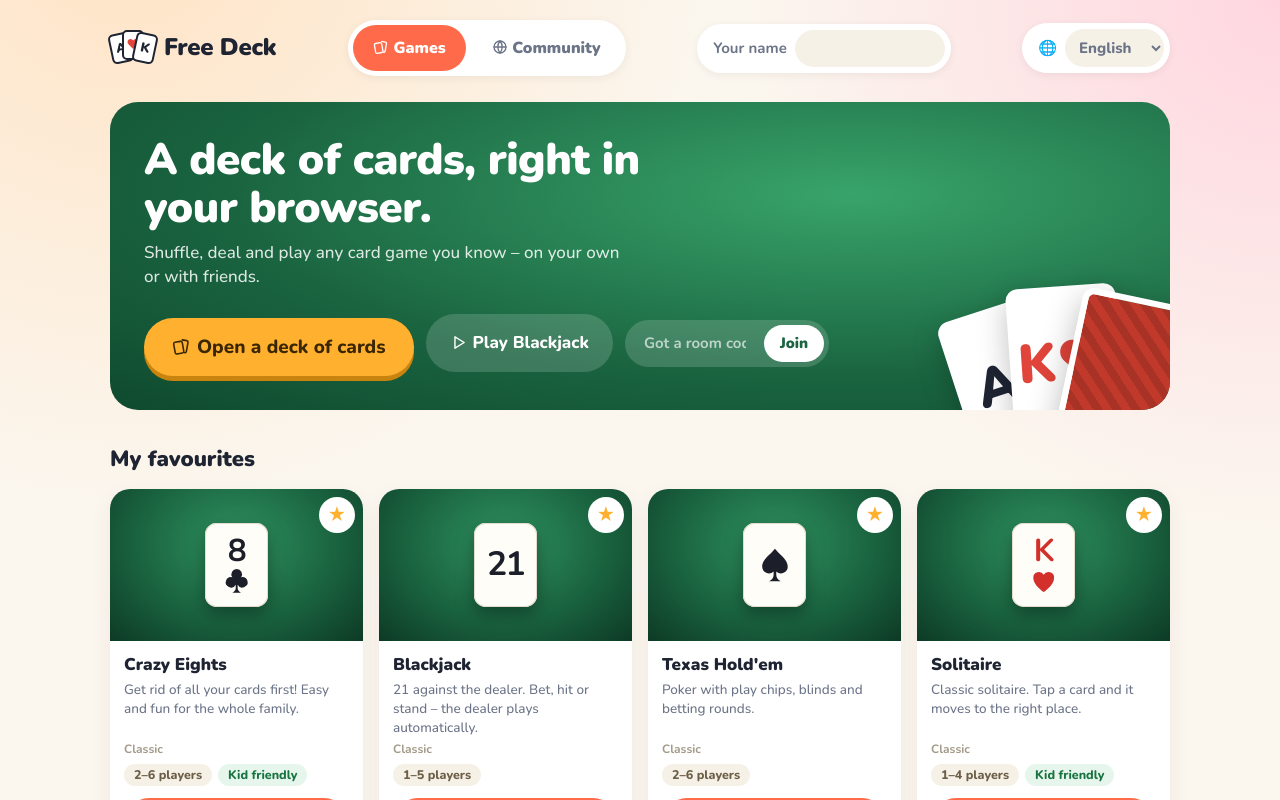
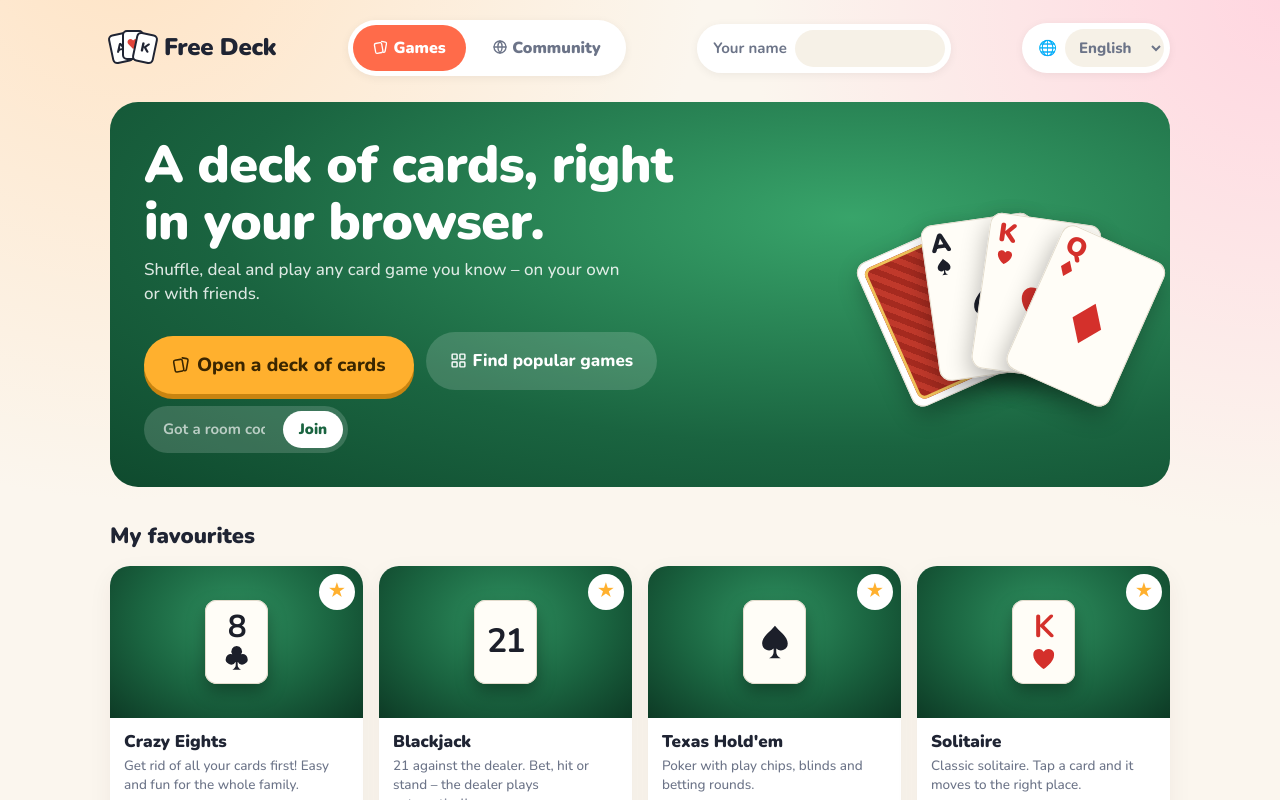
Before and after one commit to alfonsssss/free-deck, a website: page public/index.html in a window 1280 px wide. Drawn offline with Linux system fonts and the light colour scheme.

Commit message:
Smaller shadow when moving a whole pile; start page shows the deck first with Find popular games
Co-Authored-By: Claude Opus 5.5 <noreply@anthropic.com>

```diff
--- a/public/deck.css
+++ b/public/deck.css
@@ -57,7 +57,8 @@
 .dc .mid.face{font-weight:900;font-size:calc(var(--cw)*.62);letter-spacing:-.05em}
 .dc .mid.face .suit{position:absolute;width:calc(var(--cw)*.22);height:calc(var(--cw)*.22);transform:translate(calc(var(--cw)*.2),calc(var(--cw)*.3))}
 .dc.dlift{cursor:grabbing;transition:none}
-.dc.dlift .f,.dc.dlift .b{box-shadow:0 14px 28px rgba(0,0,0,.4),0 4px 8px rgba(0,0,0,.25)}
+.dc.dlift .f,.dc.dlift .b{box-shadow:0 10px 20px rgba(0,0,0,.32),0 3px 6px rgba(0,0,0,.2)}
+.dc.dflat .f,.dc.dflat .b{box-shadow:0 0 0 1px rgba(0,0,0,.08)}
 .dc.hand.raised{filter:drop-shadow(0 0 0 #ffd066)}
 .dc.target .f,.dc.target .b{box-shadow:0 0 0 3px #ffd066,0 8px 18px rgba(0,0,0,.35)}
 @keyframes dshake{0%,100%{translate:0 0}20%{translate:-6px -2px}40%{translate:5px 2px}60%{translate:-4px 1px}80%{translate:3px -1px}}
--- a/public/deck.js
+++ b/public/deck.js
@@ -310,7 +310,8 @@ function deckMove(e) {
     d.moved = true; clearTimeout(DK.holdT); sfx('slide');
     document.querySelectorAll('#deck .dc.held').forEach(el => el.classList.remove('held'));
     d.els = d.ids.map(id => DK.els.get(id)).filter(Boolean);
-    d.els.forEach((el, i) => { el.classList.add('dlift'); el.style.zIndex = 5000 + i; el.style.display = ''; });
+    // moving a whole pile: only the top card casts a shadow (52 shadows would make one huge dark blob)
+    d.els.forEach((el, i) => { el.classList.add('dlift'); el.style.zIndex = 5000 + i; const under = d.whole && i < d.els.length - 1; el.classList.toggle('dflat', under); el.style.display = d.whole && i < d.els.length - 8 ? 'none' : ''; });
     if (d.whole) d.hit.classList.add('nt');
   }
   e.preventDefault();
@@ -352,7 +353,7 @@ function deckUp(e) {
     else ddZoneSheet(d.zone);
     return;
   }
-  (d.els || []).forEach(el => el.classList.remove('dlift'));
+  (d.els || []).forEach(el => el.classList.remove('dlift', 'dflat'));
   if (d.whole) d.hit.classList.remove('nt');
   document.querySelectorAll('#deck .dc.held').forEach(el => el.classList.remove('held'));
   if (!d.moved && d.held) { deckPileMenu(d.pile); return; }
--- a/public/i18n.js
+++ b/public/i18n.js
@@ -15,7 +15,7 @@ const I18N = {
     heroTitle: 'En kortlek, direkt i webbläsaren.', heroText: 'Blanda, dela ut och spela vilket kortspel du vill – själv eller med vänner.',
     haveCode: 'Har du en rumskod?', join: 'Gå med', writeCode: 'Skriv rumskoden du har fått', favorites: '⭐ Mina favoriter', chooseGame: 'Färdiga spel', play: 'Spela', plays: '▶ {n} spelningar',
     players: '👥 {n} spelare', kids: '👶 För barn', classic: 'Klassiker', favEmpty: 'Tryck på ☆ på ett spel så hamnar det här.', favSaved: '⭐ Sparad bland dina favoriter', favRemoved: 'Borttagen från favoriter',
-    back: 'Tillbaka', openDeck: 'Öppna en kortlek', heroTitleSolo: 'En kortlek, direkt i webbläsaren.', connLost: 'Tappade anslutningen – försöker igen…', room: 'Rum {code}', playNow: 'Spela {name}', heroTextSolo: 'Blanda, dela ut och spela vilket kortspel du vill.',
+    findGames: 'Hitta populära spel', back: 'Tillbaka', openDeck: 'Öppna en kortlek', heroTitleSolo: 'En kortlek, direkt i webbläsaren.', connLost: 'Tappade anslutningen – försöker igen…', room: 'Rum {code}', playNow: 'Spela {name}', heroTextSolo: 'Blanda, dela ut och spela vilket kortspel du vill.',
     tabGames: 'Spel', createOwn: 'Skapa eget spel', createTip: 'Skapa eget spel|Börja med ett tomt bord och en kortlek. Lägg till platser, marker och knappar – och publicera i Community.',
     myGames: '🎨 Spel jag har gjort', by: 'av {name}', onlyYou: 'Bara du', favorite: 'Favorit', favOnTip: 'Spara som favorit|Spelet hamnar under ⭐ Mina favoriter.', favOffTip: 'Ta bort favorit|Spelet försvinner från Mina favoriter.',
     delTip: 'Ta bort|Tar bort ditt spel för alltid.', reportTip: 'Rapportera|Tycker du att spelet är olämpligt? Tryck här så tittar vi på det.',
@@ -39,7 +39,7 @@ const I18N = {
     heroTitle: 'A deck of cards, right in your browser.', heroText: 'Shuffle, deal and play any card game you know – on your own or with friends.',
     haveCode: 'Got a room code?', join: 'Join', writeCode: 'Type the room code you were given', favorites: '⭐ My favourites', chooseGame: 'Ready-made games', play: 'Play', plays: '▶ {n} plays',
     players: '👥 {n} players', kids: '👶 Kid friendly', classic: 'Classic', favEmpty: 'Tap ☆ on a game to keep it here.', favSaved: '⭐ Saved to your favourites', favRemoved: 'Removed from favourites',
-    back: 'Back', openDeck: 'Open a deck of cards', heroTitleSolo: 'A deck of cards, right in your browser.', connLost: 'Connection lost – trying again…', room: 'Room {code}', playNow: 'Play {name}', heroTextSolo: 'Shuffle, deal and play any card game you know.',
+    findGames: 'Find popular games', back: 'Back', openDeck: 'Open a deck of cards', heroTitleSolo: 'A deck of cards, right in your browser.', connLost: 'Connection lost – trying again…', room: 'Room {code}', playNow: 'Play {name}', heroTextSolo: 'Shuffle, deal and play any card game you know.',
     tabGames: 'Games', createOwn: 'Create your own game', createTip: 'Create your own game|Start with an empty table and a deck. Add seats, chips and buttons – and publish it to the Community.',
     myGames: '🎨 Games I made', by: 'by {name}', onlyYou: 'Only you', favorite: 'Favourite', favOnTip: 'Save as favourite|The game shows up under ⭐ My favourites.', favOffTip: 'Remove favourite|The game disappears from My favourites.',
     delTip: 'Delete|Deletes your game for good.', reportTip: 'Report|Think this game is inappropriate? Tap here and we will take a look.',
--- a/public/index.html
+++ b/public/index.html
@@ -118,6 +118,23 @@ dialog.wide{width:min(900px,calc(100vw - 32px))}
 .hero .deco span:nth-child(2){transform:rotate(-4deg);color:#e0443a}
 .hero .deco span:nth-child(3){transform:rotate(12deg) translateY(10px);background:repeating-linear-gradient(45deg,#c0392b 0 8px,#a93226 8px 16px);border:6px solid #fff}
 @media (max-width:900px){.hero .deco{display:none}}
+.hero{display:grid;grid-template-columns:1fr auto;column-gap:20px;align-items:center}
+.hero>h1,.hero>p,.hero>.heroActs{grid-column:1}
+.herodeck{grid-column:2;grid-row:1/4;position:relative;width:250px;height:220px;cursor:pointer;background:none;border:0}
+.herodeck .hc{position:absolute;left:50%;top:50%;width:112px;height:157px;margin:-78px 0 0 -56px;border-radius:12px;background:#fffdf7;color:#1c1f2a;
+  box-shadow:inset 0 0 0 1px #e3dccd,0 10px 24px rgba(0,0,0,.3);transform-origin:50% 130%;transition:transform .35s cubic-bezier(.2,.8,.3,1.2)}
+.herodeck .hc.red{color:#d4302b}
+.herodeck .hc b{position:absolute;left:9px;top:8px;display:flex;flex-direction:column;align-items:center;font-size:26px;font-weight:900;line-height:.9}
+.herodeck .hc b .suit{width:20px;height:20px;margin-top:2px}
+.herodeck .hc>.suit{position:absolute;left:50%;top:50%;width:52px;height:52px;margin:-20px 0 0 -22px}
+.herodeck .c1{background:#fff;transform:rotate(-24deg) translateX(-26px)}
+.herodeck .c1::after{content:"";position:absolute;inset:7px;border-radius:8px;background:repeating-linear-gradient(45deg,#c0392b 0 6px,#a52a1f 6px 12px);box-shadow:inset 0 0 0 3px #f0c25a}
+.herodeck .c2{transform:rotate(-8deg) translateX(-8px)}.herodeck .c3{transform:rotate(8deg) translateX(8px)}.herodeck .c4{transform:rotate(24deg) translateX(26px)}
+.herodeck:hover .c1{transform:rotate(-30deg) translateX(-38px)}.herodeck:hover .c2{transform:rotate(-11deg) translateX(-12px) translateY(-6px)}
+.herodeck:hover .c3{transform:rotate(11deg) translateX(12px) translateY(-6px)}.herodeck:hover .c4{transform:rotate(30deg) translateX(38px)}
+.hero h1{font-size:clamp(30px,5.4vw,52px)}
+@media (max-width:640px){.hero{grid-template-columns:1fr}.herodeck{grid-column:1;grid-row:auto;order:-1;width:100%;height:150px;margin:-6px 0 4px}
+  .herodeck .hc{width:84px;height:118px;margin:-59px 0 0 -42px}.herodeck .hc b{font-size:20px}.herodeck .hc>.suit{width:38px;height:38px;margin:-14px 0 0 -16px}}
 @media (max-width:640px){.hero{padding:24px}}
 .sechead{display:flex;align-items:center;justify-content:space-between;gap:12px;flex-wrap:wrap;margin:30px 0 14px}
 .sechead h2{margin:0;font-size:22px;font-weight:900}
@@ -376,11 +393,11 @@ body.tools #trash{display:block}
       <p id="lHeroText" data-i18n="heroText"></p>
       <div class="heroActs">
         <button id="lDeck" class="btn primary big quick"><i data-ic="cards"></i> <span data-i18n="openDeck"></span></button>
-        <button id="lQuick" class="btn big quick2"><i data-ic="play"></i> <span id="lQuickTxt"></span></button>
+        <button id="lQuick" class="btn big quick2"><i data-ic="grid"></i> <span data-i18n="findGames"></span></button>
         <form id="lJoin" class="join needs-server"><input id="lCode" maxlength="8" data-i18n-ph="haveCode" autocomplete="off" aria-label="Room code"><button data-i18n="join"></button></form>
         <button id="lCreate" class="btn big web-only hide" data-i18n-tip="createTip"><i data-ic="plus"></i> <span data-i18n="createOwn"></span></button>
       </div>
-      <div class="deco" aria-hidden="true"><span>A♠</span><span>K♥</span><span></span></div>
+      <button class="herodeck" id="lDeckArt" aria-label="Open a deck of cards"><span class="hc c1"></span><span class="hc c2"></span><span class="hc c3"></span><span class="hc c4"></span></button>
     </section>
     <div id="lFavSec"><div class="sechead"><h2 data-i18n="favorites"></h2></div><div id="lFavs" class="grid"></div></div>
     <div class="sechead"><h2 data-i18n="chooseGame"></h2></div>
@@ -801,7 +818,7 @@ function tile(g,opts={}){
 let lTab='spel';
 function renderLanding(){
   if($('landing').classList.contains('hide')) return;
-  const qg=quickGame();$('lQuick').disabled=!qg;$('lQuickTxt').textContent=qg?t('playNow',{name:qg.name}):t('loading');
+
   $('lHeroText').textContent=t(hasServer()?'heroText':'heroTextSolo');
   $('lHeroTitle').textContent=t(hasServer()?'heroTitle':'heroTitleSolo');
   document.querySelectorAll('#lTabs button').forEach(b=>b.classList.toggle('on',b.dataset.tab===lTab));
@@ -826,7 +843,9 @@ $('cCreate').onclick=()=>{sfx('click');deckCreate()};
 $('lName').onchange=e=>setName(e.target.value);
 $('lCreate').onclick=()=>enterRoom(randomCode(),'b-free',true);
 const quickGame=()=>{const last=store.get('localStorage','kortbord-last');return engGames.find(g=>g.id===last)||engGames.find(g=>g.id==='g-blackjack')||engGames[0]};
-$('lQuick').onclick=()=>{const g=quickGame();if(g)playSolo(g.id)};
+$('lQuick').onclick=()=>{sfx('click');const el=document.querySelector('#lGames');if(el)el.scrollIntoView({behavior:'smooth',block:'start'})};
+$('lDeckArt').onclick=()=>{sfx('shuffle');deckOpen()};
+[['c2','A','♠'],['c3','K','♥'],['c4','Q','♦']].forEach(([c,r,su])=>{const el=document.querySelector('#lDeckArt .'+c);el.classList.toggle('red',su==='♥'||su==='♦');el.innerHTML=`<b>${r}${suitSVG(su)}</b>${suitSVG(su)}`});
 $('lDeck').onclick=()=>{sfx('shuffle');deckOpen()};
 $('lJoin').onsubmit=e=>{e.preventDefault();const c=$('lCode').value.toUpperCase().replace(/[^A-Z0-9]/g,'');if(c)enterRoom(c,null,false);else{$('lCode').focus();toast(t('writeCode'))}};
 let rulesOnStart=null;
```
